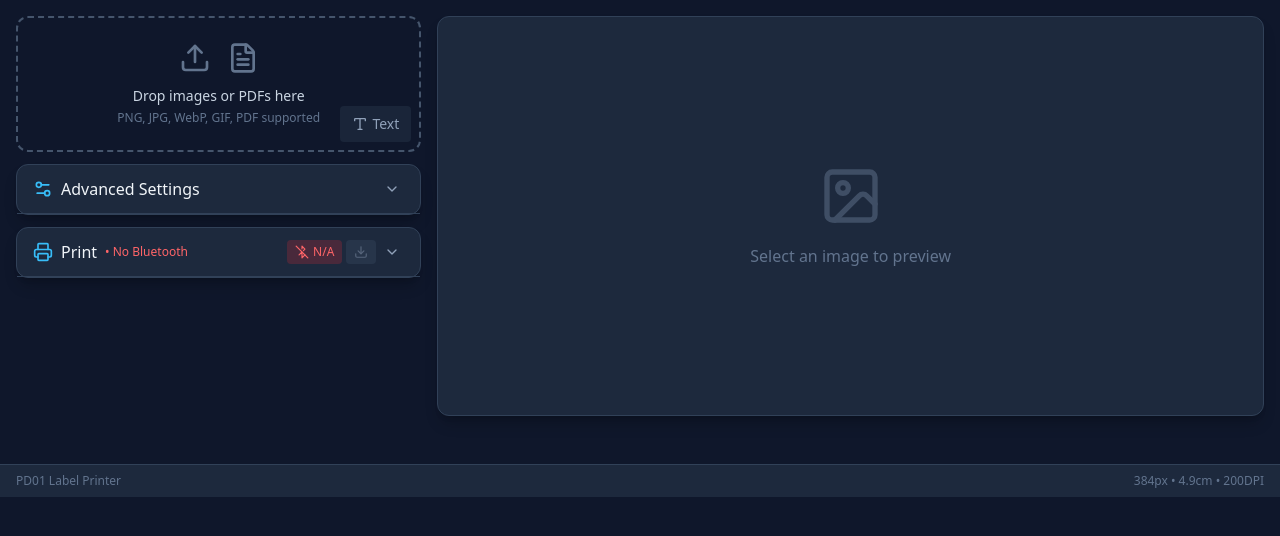
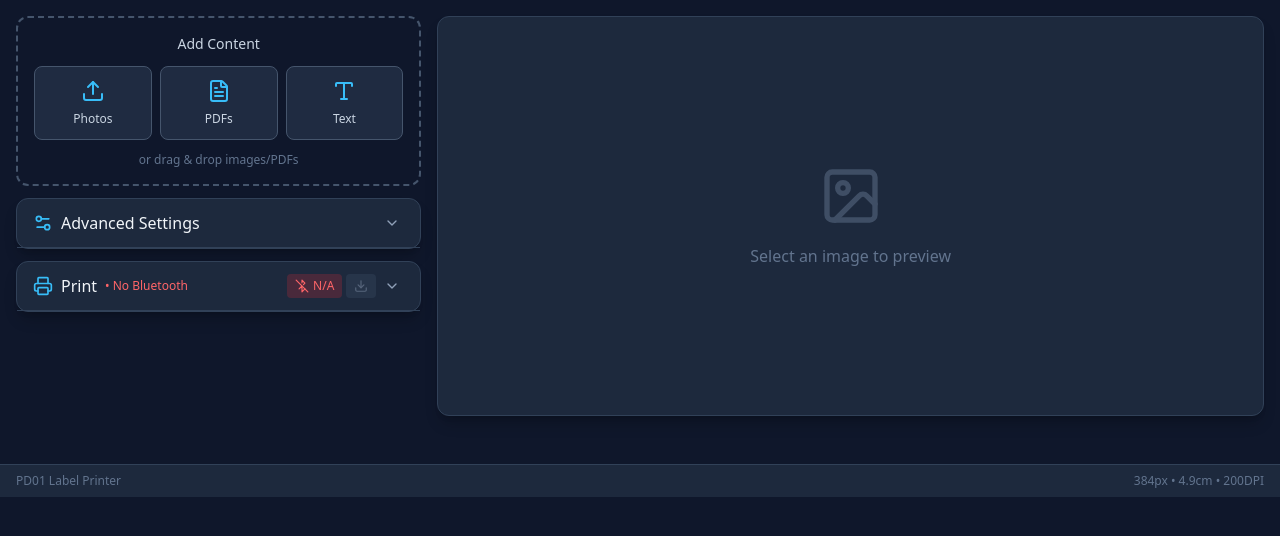
Before and after one commit to yeicor/pd01printer, a React (Vite) app: page / in a window 1280 px wide. Shown: the top 536 px of the page. Built offline with nearby package versions, Linux system fonts and the light colour scheme.

Commit message:
Implement unified upload UI with separate Photos, PDFs, and Text buttons
Co-authored-by: yeicor <4929005+yeicor@users.noreply.github.com>

```diff
--- a/src/components/upload/ImageUpload.tsx
+++ b/src/components/upload/ImageUpload.tsx
@@ -6,7 +6,7 @@
  * Automatically analyzes images for optimal scaling.
  */
 
-import { useState, useRef, useCallback } from "react";
+import { useState, useCallback } from "react";
 import { Upload, FileText, Type, Loader2 } from "lucide-react";
 import { useStore, ImageItem } from "../../store";
 import { loadImageFromFile } from "../../lib/image/processor";
@@ -18,7 +18,6 @@ export function ImageUpload() {
   const { addImage, showToast, textLabelOpen, setTextLabelOpen } = useStore();
   const [isDragging, setIsDragging] = useState(false);
   const [isLoadingPdf, setIsLoadingPdf] = useState(false);
-  const fileInputRef = useRef<HTMLInputElement>(null);
 
   const handleFiles = useCallback(
     async (files: FileList | null) => {
@@ -140,24 +139,38 @@ export function ImageUpload() {
     [handleFiles],
   );
 
+  // Handler for photos/images
+  const handleImageClick = () => {
+    if (textLabelOpen) return;
+    const input = document.createElement("input");
+    input.type = "file";
+    input.accept = "image/*";
+    input.multiple = true;
+    input.onchange = (e) =>
+      handleFiles((e.target as HTMLInputElement).files);
+    input.click();
+  };
+
+  // Handler for PDFs
+  const handlePdfClick = () => {
+    if (textLabelOpen) return;
+    const input = document.createElement("input");
+    input.type = "file";
+    input.accept = ".pdf,application/pdf";
+    input.multiple = true;
+    input.onchange = (e) =>
+      handleFiles((e.target as HTMLInputElement).files);
+    input.click();
+  };
+
   return (
     <div className={`relative ${textLabelOpen ? "min-h-[400px]" : ""}`}>
       <div
-        className={`drop-zone p-6 text-center cursor-pointer relative ${isDragging ? "dragging" : ""}`}
+        className={`drop-zone p-4 text-center relative ${isDragging ? "dragging" : ""}`}
         onDragOver={handleDragOver}
         onDragLeave={handleDragLeave}
         onDrop={handleDrop}
-        onClick={() => !textLabelOpen && fileInputRef.current?.click()}
       >
-        <input
-          ref={fileInputRef}
-          type="file"
-          accept="image/*,.pdf,application/pdf"
-          multiple
-          className="hidden"
-          onChange={(e) => handleFiles(e.target.files)}
-        />
-
         {isLoadingPdf ? (
           <div className="py-4">
             <Loader2 className="w-10 h-10 mx-auto mb-3 text-primary-400 animate-spin" />
@@ -165,29 +178,46 @@ export function ImageUpload() {
           </div>
         ) : (
           <>
-            <div className="flex justify-center gap-4 mb-3">
-              <Upload className="w-8 h-8 text-slate-500" />
-              <FileText className="w-8 h-8 text-slate-500" />
+            <p className="text-slate-300 text-sm mb-3">
+              {isDragging ? "Drop files here" : "Add Content"}
+            </p>
+            <div className="grid grid-cols-3 gap-2">
+              {/* Photos Button */}
+              <button
+                onClick={handleImageClick}
+                disabled={textLabelOpen}
+                className="flex flex-col items-center gap-2 p-3 rounded-lg bg-slate-700/50 hover:bg-slate-700 border border-slate-600 hover:border-primary-500 transition-all cursor-pointer disabled:opacity-50 disabled:cursor-not-allowed"
+              >
+                <Upload className="w-6 h-6 text-primary-400" />
+                <span className="text-xs text-slate-300 font-medium">
+                  Photos
+                </span>
+              </button>
+
+              {/* PDFs Button */}
+              <button
+                onClick={handlePdfClick}
+                disabled={textLabelOpen}
+                className="flex flex-col items-center gap-2 p-3 rounded-lg bg-slate-700/50 hover:bg-slate-700 border border-slate-600 hover:border-primary-500 transition-all cursor-pointer disabled:opacity-50 disabled:cursor-not-allowed"
+              >
+                <FileText className="w-6 h-6 text-primary-400" />
+                <span className="text-xs text-slate-300 font-medium">PDFs</span>
+              </button>
+
+              {/* Text Label Button */}
+              <button
+                onClick={() => setTextLabelOpen(true)}
+                className="flex flex-col items-center gap-2 p-3 rounded-lg bg-slate-700/50 hover:bg-slate-700 border border-slate-600 hover:border-primary-500 transition-all cursor-pointer"
+              >
+                <Type className="w-6 h-6 text-primary-400" />
+                <span className="text-xs text-slate-300 font-medium">Text</span>
+              </button>
             </div>
-            <p className="text-slate-300 text-sm mb-1">
-              Drop images or PDFs here
-            </p>
-            <p className="text-xs text-slate-500">
-              PNG, JPG, WebP, GIF, PDF supported
+            <p className="text-xs text-slate-500 mt-3">
+              or drag & drop images/PDFs
             </p>
           </>
         )}
-
-        <button
-          onClick={(e) => {
-            e.stopPropagation();
-            setTextLabelOpen(true);
-          }}
-          className="absolute bottom-2 right-2 flex items-center gap-1 px-3 py-2 text-sm text-slate-400 hover:text-primary-400 bg-slate-800/80 rounded transition-colors cursor-pointer"
-        >
-          <Type className="w-4 h-4" />
-          <span>Text</span>
-        </button>
       </div>
 
       <TextLabelPanel
```
Also changed, not shown: 1 other file (tests, documents, lock files or other folders).
